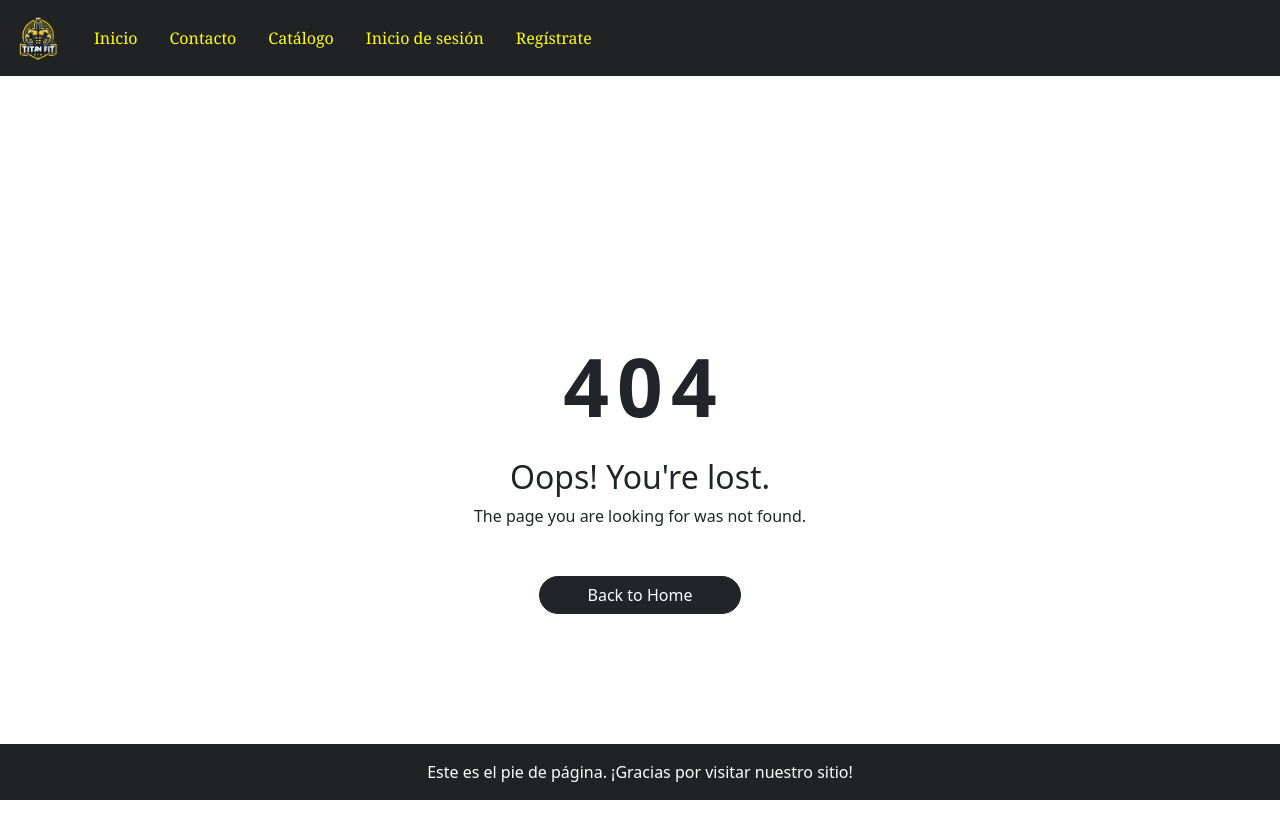
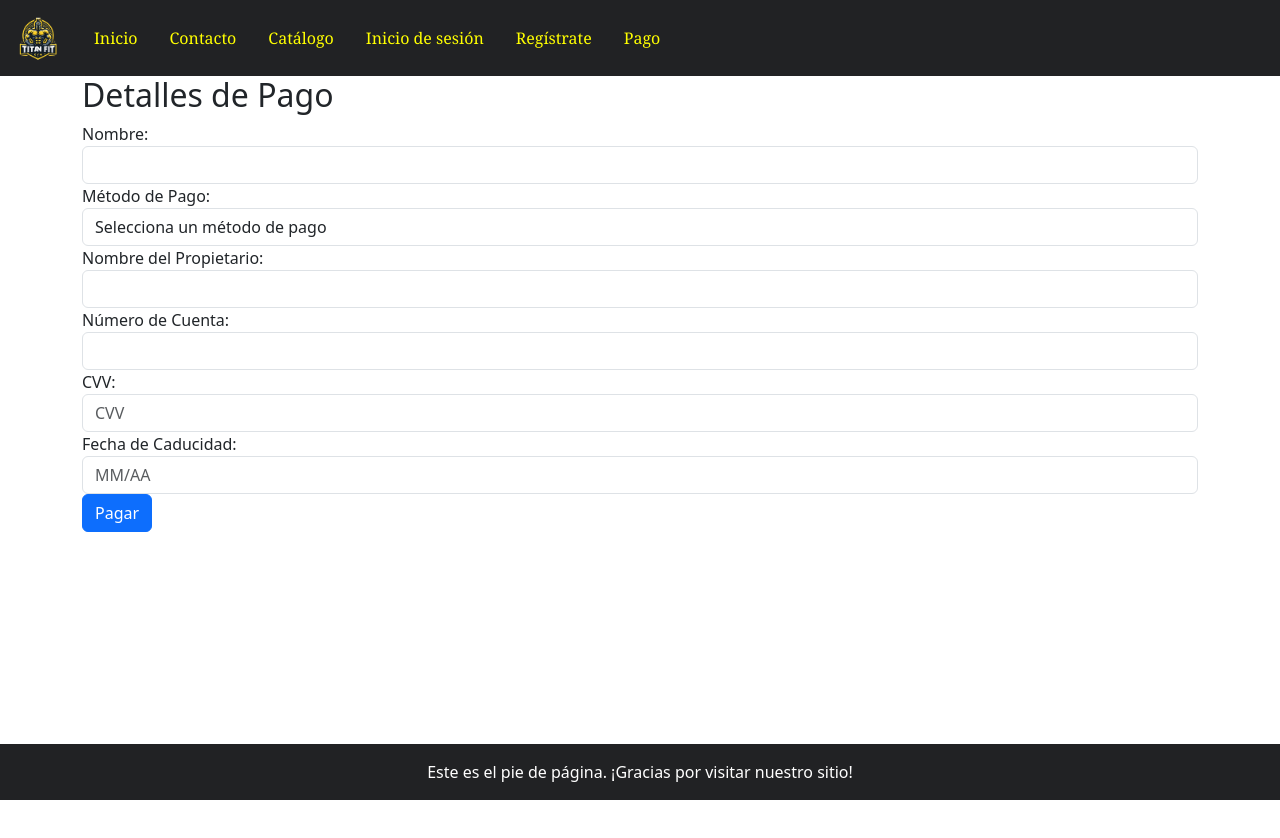
Before and after one commit to sergi-com/repo-Dam-team4, an Angular app in the folder repositorio/: page /pago in a window 1280 px wide. Before the commit this address had no page. Shown: the top 838 px of the page. After the commit the page ends 800 px from the top, so only its background shows below. Built offline with nearby package versions, Linux system fonts and the light colour scheme.

Commit message:
Creacion Pago

```diff
--- a/repositorio/src/app/app.routes.ts
+++ b/repositorio/src/app/app.routes.ts
@@ -8,6 +8,7 @@ import { RegisterComponent } from './component/register/register.component';
 import { SignInComponent } from './component/sign-in/sign-in.component';
 import { PagenotfoundComponent } from './component/pagenotfound/pagenotfound.component';
 import { AppComponent } from './app.component';
+import { PagoComponent } from './component/pago/pago.component';
 
 export const routes: Routes = [
     {path: 'home', title: 'home', component: HomeComponent},
@@ -17,6 +18,7 @@ export const routes: Routes = [
     {path: 'navbar', title: 'navbar', component: NavbarComponent},
     {path: 'register', title: 'register', component: RegisterComponent},
     {path: 'sign-in', title: 'sign-in', component: SignInComponent},
+    {path: 'pago', title: 'pago', component: PagoComponent},
     { path: '**', component: PagenotfoundComponent },
     {path: "", redirectTo: '/home', pathMatch: 'full'}
 
--- a/repositorio/src/app/component/home/home.component.html
+++ b/repositorio/src/app/component/home/home.component.html
@@ -43,6 +43,7 @@
                     <h2 class="mt-4"><span class="yellow-title" class="amarillo"><strong>Sobre nosotros</strong></span></h2>
                     <p class="blanco">TitanFit Gym es tu lugar para mantenerte en forma y saludable. Ofrecemos una variedad de clases y equipos para ayudarte a alcanzar tus objetivos de fitness.</p>
                     <h2 class="mt-4"><span class="yellow-title" class="amarillo"><strong>Nuestros servicios</strong></span></h2>
+                    <br>
                     <div class="row">
                         <div class="col-md-4">
                             <h3 class="amarillo"><strong>Servicio Básico</strong></h3>
--- a/repositorio/src/app/component/navbar/navbar.component.html
+++ b/repositorio/src/app/component/navbar/navbar.component.html
@@ -19,6 +19,9 @@
         </li>
         <li class="nav-item">
           <a class="nav-link active" routerLink="/register">Regístrate</a>
+        </li>
+        <li class="nav-item">
+          <a class="nav-link active" routerLink="/pago">Pago</a>
         </li>
       </ul>
     </div>
--- /dev/null
+++ b/repositorio/src/app/component/pago/pago.component.html
@@ -0,0 +1,42 @@
+<div id="procesar_pago" class="container">
+  <form action="procesar_pago.php" method="POST">
+      <h2>Detalles de Pago</h2>
+      <div class="form-group">
+          <label for="nombre">Nombre:</label>
+          <input type="text" class="form-control" id="nombre" name="nombre" required>
+      </div>
+
+      <div class="form-group">
+          <label for="metodo_pago">Método de Pago:</label>
+          <select class="form-control" id="metodo_pago" name="metodo_pago" required>
+              <option value="">Selecciona un método de pago</option>
+              <option value="tarjeta" disabled>Tarjeta de Crédito/Débito (Visa)</option>
+            <p>Por problemas con la pagina web solo se puede pagar con tarjeta de credito.</p>
+          </select>
+      </div>
+
+      <div id="opcion_tarjeta" class="opcion-pago">
+          <div class="form-group">
+              <label for="nombre_propietario">Nombre del Propietario:</label>
+              <input type="text" class="form-control" id="nombre_propietario" name="nombre_propietario" required>
+          </div>
+
+          <div class="form-group">
+              <label for="num_cuenta">Número de Cuenta:</label>
+              <input type="text" class="form-control" id="num_cuenta" name="num_cuenta" required>
+          </div>
+
+          <div class="form-group">
+              <label for="cvv">CVV:</label>
+              <input type="text" class="form-control" id="cvv" name="cvv" placeholder="CVV" required>
+          </div>
+
+          <div class="form-group">
+              <label for="fecha_caducidad">Fecha de Caducidad:</label>
+              <input type="text" class="form-control" id="fecha_caducidad" name="fecha_caducidad" placeholder="MM/AA" required>
+          </div>
+      </div>
+
+      <button type="submit" class="btn btn-primary">Pagar</button>
+  </form>
+</div>
```
Also changed, not shown: repositorio/src/app/component/pago/pago.component.ts (added, +13 -0 lines), repositorio/src/app/component/pago/pago.component.css (added), 1 other file (tests, documents, lock files or other folders).
